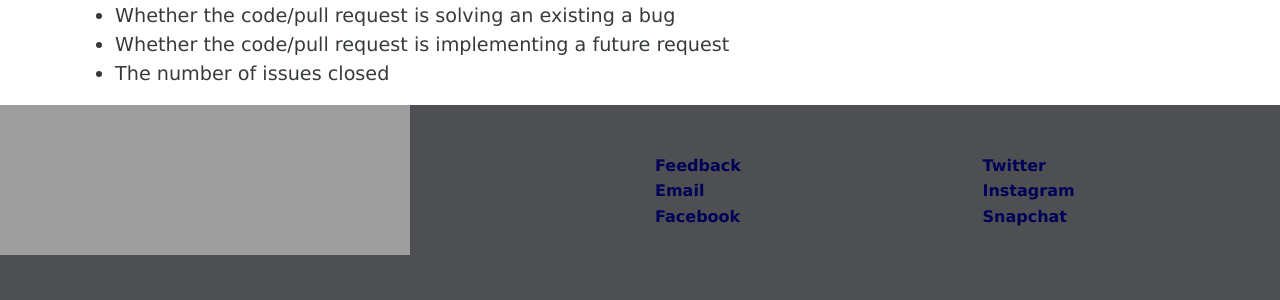
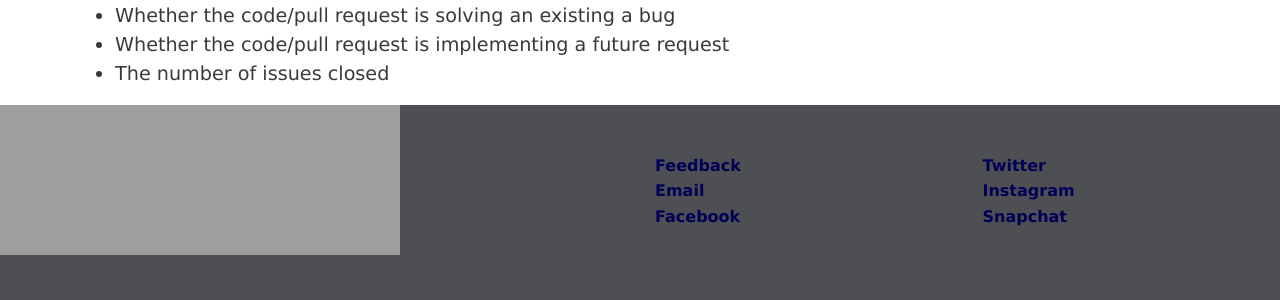
Before and after one commit to SNISTInnovationHub/snistinnovationhub.github.io, a Jekyll site: the page built from _pages/challenge.md, in a window 1280 px wide. Shown: the part 3122-3422 px from the top of the page. Built offline with Jekyll 4.4.1, drawn with Linux system fonts in a browser that asks for light colours; nearby versions of some CDN libraries; some web fonts are replaced; library files that are not in the unit come from our copies.

Commit message:
Update footer.html

```diff
--- a/_includes/footer.html
+++ b/_includes/footer.html
@@ -17,7 +17,7 @@
           <div class="col-md-6">
 
 
-                <img src="https://snistinnovationhub.github.io/static/img/images.png" height="150" width="410" alt="Logo Loading Failed"></a>
+                <img src="https://snistinnovationhub.github.io/static/img/images.png" height="150" width="400" alt="Logo Loading Failed"></a>
 <br><br><br>
 
   </div>
```
